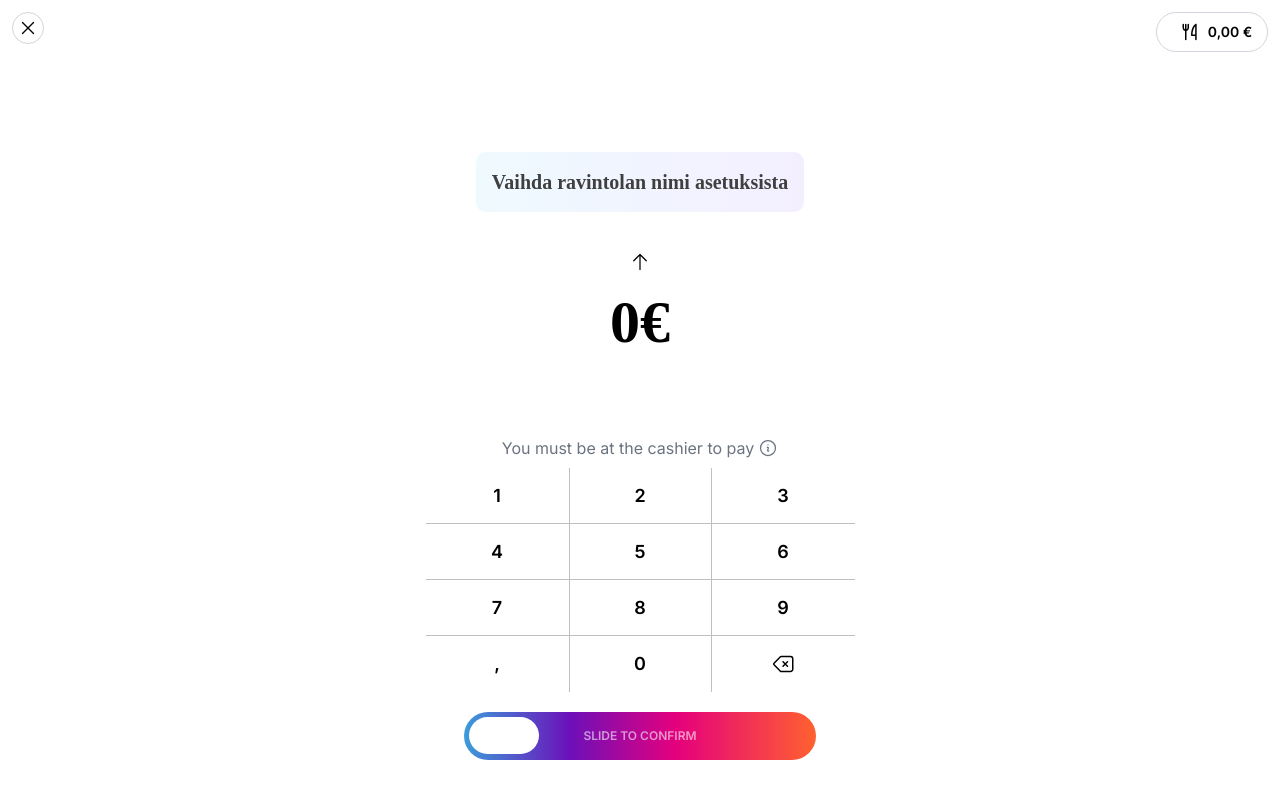
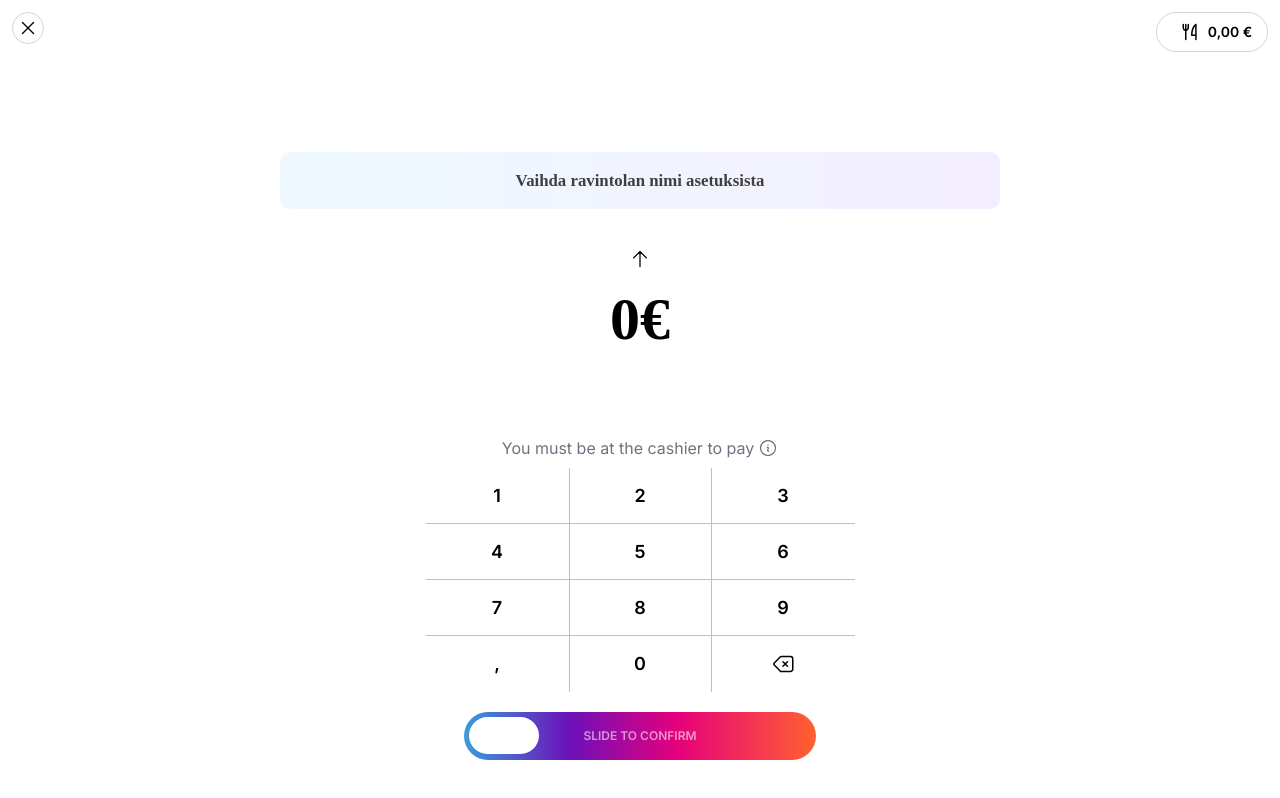
Before and after one commit to chinesespy/epassi-clone, a Next.js app: page / in a window 1280 px wide. Shown: the top 798 px of the page. Built offline with nearby package versions, Linux system fonts and the light colour scheme; a web font is replaced by a local one.

Commit message:
Update PaymentWindow.tsx

```diff
--- a/src/app/components/PaymentWindow.tsx
+++ b/src/app/components/PaymentWindow.tsx
@@ -285,9 +285,9 @@ const RestarauntInfo = () => {
   }, []);
 
     return (
-        <div className="flex justify-center items-center left-0" style={{overflowX: 'hidden'}}>
-            <div className='opacity-75 rounded-md mt-[8rem]' style={{background: 'linear-gradient(90deg, rgba(223,245,255,0.7) 0%, rgba(233,223,255,0.7) 100%)', borderRadius: '10px'}}>
-                <h2 className='text-black p-4 text-xl' style={{fontWeight: '900',  fontFamily: 'Poppins'}}>{restaraunt}</h2>
+        <div className="flex justify-center items-center left-0 w-full" style={{overflowX: 'hidden'}}>
+            <div className='opacity-75 rounded-md mt-[8rem] text-center' style={{width: "90vmin",background: 'linear-gradient(90deg, rgba(223,245,255,0.7) 0%, rgba(233,223,255,0.7) 100%)', borderRadius: '10px'}}>
+                <h2 className='text-black p-4' style={{fontWeight: '900',  fontFamily: 'Poppins', fontSize: "1.05rem", textWrap: "nowrap"}}>{restaraunt}</h2>
             </div>
         </div>
     );
```
